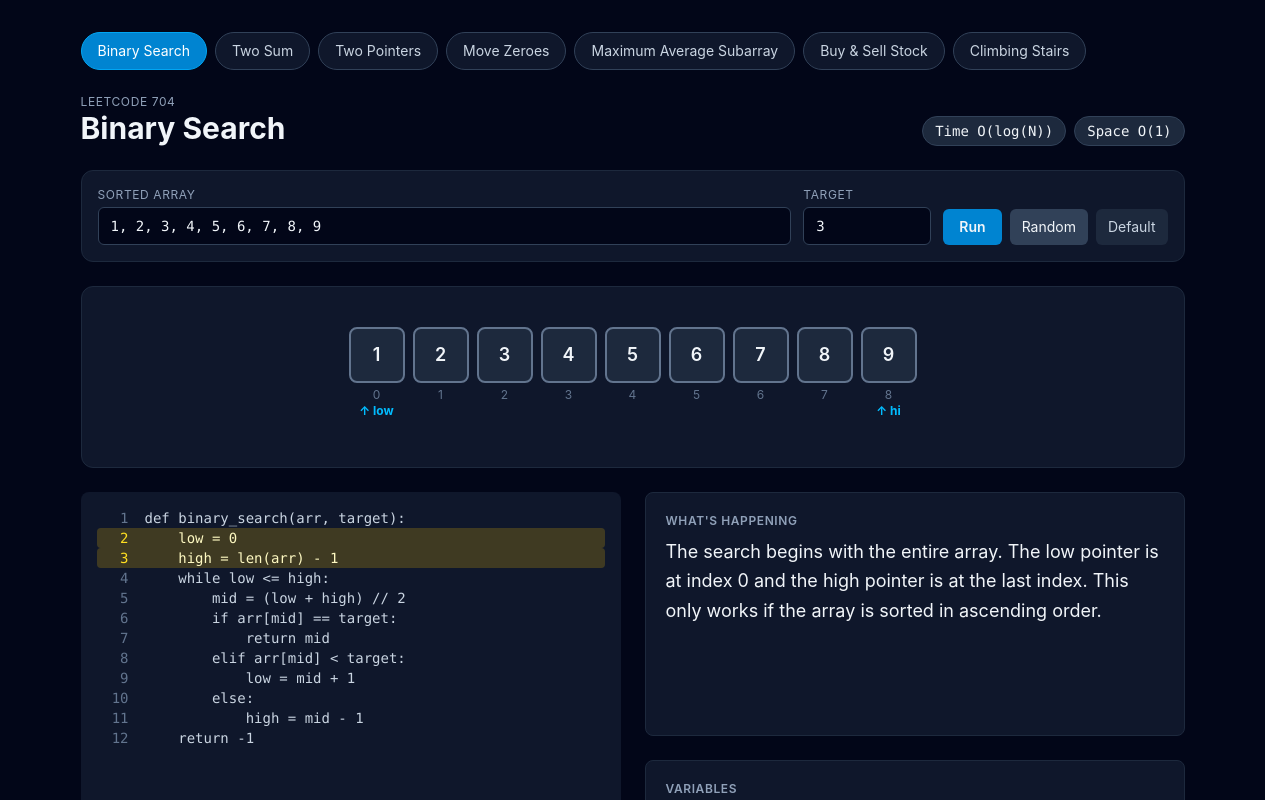
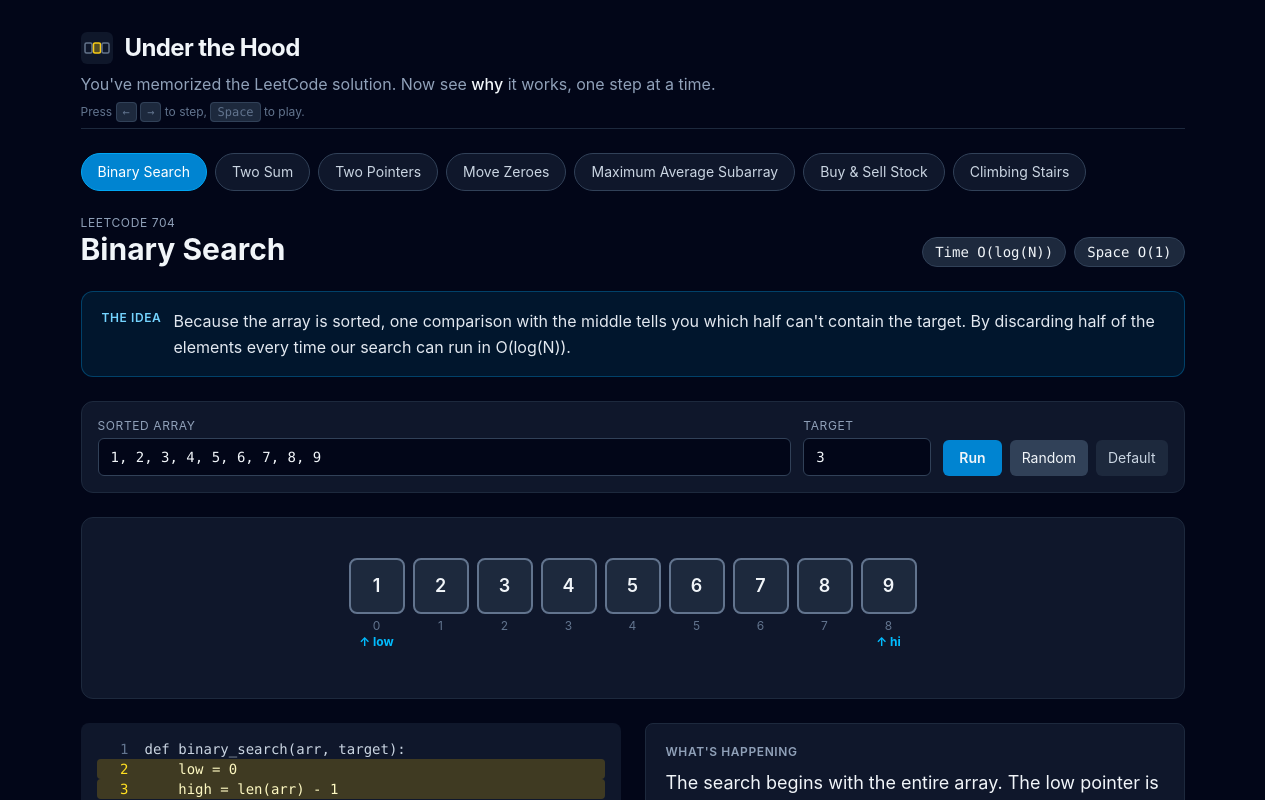
Before and after one commit to max-dean05/under-the-hood, a React (Vite) app: page / in a window 1280 px wide. Shown: the top 800 px of the page. Built offline with nearby package versions, Linux system fonts and the light colour scheme.

Commit message:
polish: added idea explanation for each module

```diff
--- a/src/App.jsx
+++ b/src/App.jsx
@@ -4,7 +4,7 @@ import ArrayView from "./components/ArrayView.jsx";
 import CodePanel from "./components/CodePanel.jsx";
 import VarsPanel from "./components/VarsPanel.jsx";
 import HashMapView from "./components/HashMapView.jsx";
-import InputEditor from './components/InputEditor.jsx';
+import InputEditor from "./components/InputEditor.jsx";
 
 const SPEEDS = [
   { label: "0.5x", ms: 2000 },
@@ -87,6 +87,35 @@ function App() {
     <>
       <div className="min-h-screen bg-slate-950 text-slate-100">
         <div className="max-w-6xl mx-auto px-6 py-8 flex flex-col gap-6">
+          {/* Page Header */}
+          <div className="flex flex-col gap-2 pb-2 border-b border-slate-800">
+            <div className="flex items-center gap-3">
+              <img src="/favicon.svg" alt="" className="w-8 h-8" />
+              <h1 className="text-2xl font-bold tracking-tight">
+                Under the Hood
+              </h1>
+            </div>
+            <p className="text-slate-400 max-w-2xl">
+              You've memorized the LeetCode solution. Now see{" "}
+              <span className="text-slate-100 font-medium">why</span> it works,
+              one step at a time.
+            </p>
+            <p className="text-xs text-slate-500">
+              Press{" "}
+              <kbd className="px-1.5 py-0.5 rounded bg-slate-800 border border-slate-700">
+                ←
+              </kbd>{" "}
+              <kbd className="px-1.5 py-0.5 rounded bg-slate-800 border border-slate-700">
+                →
+              </kbd>{" "}
+              to step,{" "}
+              <kbd className="px-1.5 py-0.5 rounded bg-slate-800 border border-slate-700">
+                Space
+              </kbd>{" "}
+              to play.
+            </p>
+          </div>
+
           {/* Module tabs */}
           <nav className="flex flex-wrap gap-2">
             {modules.map((m) => (
@@ -121,6 +150,16 @@ function App() {
               </span>
             </div>
           </header>
+
+          {/* Problem description */}
+          {mod.idea && (
+            <div className="flex gap-3 items-start bg-sky-500/10 border border-sky-500/30 rounded-xl px-5 py-4">
+              <span className="text-xs font-semibold uppercase tracking-wider text-sky-300 shrink-0 pt-0.5">
+                The idea
+              </span>
+              <p className="text-slate-200 leading-relaxed">{mod.idea}</p>
+            </div>
+          )}
 
           {/* Custom input field */}
           <InputEditor mod={mod} input={input} onApply={applyInput} />
--- a/src/modules/bestTimeStock.js
+++ b/src/modules/bestTimeStock.js
@@ -130,6 +130,7 @@ export const bestTimeStock = {
     generateSteps,
     time: "O(n)",
     space: "O(1)",
+    idea: "To sell on any day, the best buy is the cheapest day before it. Instead of comparing every pair of days, just keep the lowest price so far.",
     inputFields: [
         { name: "arr", label: "Prices", type: "array" },
     ],
--- a/src/modules/binarySearch.js
+++ b/src/modules/binarySearch.js
@@ -80,6 +80,7 @@ export const binarySearch = {
     generateSteps,
     time: "O(log(N))",
     space: "O(1)",
+    idea: "Because the array is sorted, one comparison with the middle tells you which half can't contain the target. By discarding half of the elements every time our search can run in O(log(N)).",
     inputFields: [
         { name: "arr", label: "Sorted array", type: "array" },
         { name: "target", label: "Target", type: "number"},
--- a/src/modules/climbingStairs.js
+++ b/src/modules/climbingStairs.js
@@ -81,6 +81,7 @@ export const climbingStairs = {
     generateSteps,
     time: "O(N)",
     space: "O(N)",
+    idea: "Your last move onto stair n came from stair n-1 or n-2. So ways(n) = ways(n-1) + ways(n-2). By saving the previous answer, you save a ton of time.",
     inputFields: [
         { name: "n", label: "Stairs n", type: "number" },
     ],
--- a/src/modules/maxAvgSubarray.js
+++ b/src/modules/maxAvgSubarray.js
@@ -187,8 +187,9 @@ export const maxAvgSubarray = {
     code,
     defaultInput: { arr: [2, 1, 5, 1, 3, 2, 6, 1, 4], k: 3 },
     generateSteps,
-    time: "O(n)",
+    time: "O(N)",
     space: "O(1)",
+    idea: "Every time the window moves, we gain one element and lose another, making calculating the new sum O(1) if we're clever.",
     inputFields: [
         { name: "arr", label: "Array", type: "array" },
         { name: "k", label: "Window size k", type: "number" },
--- a/src/modules/moveZeroes.js
+++ b/src/modules/moveZeroes.js
@@ -96,6 +96,7 @@ export const moveZeroes = {
     generateSteps,
     time: "O(N)",
     space: "O(1)",
+    idea: "A write pointer marks where the next non-zero belongs. Each non-zero gets swapped forward to it, so finished numbers pile up on the left and zeros drift to the back, all in place.",
     inputFields: [
         { name: "arr", label: "Array", type: "array"},
     ],
--- a/src/modules/twoPointers.js
+++ b/src/modules/twoPointers.js
@@ -85,6 +85,7 @@ export const twoPointers = {
   generateSteps,
   time: "O(N)",
   space: "O(1)",
+  idea: "In a sorted array, if the sum of both ends is too small, the left number can't be part of any answer, so drop it. Too big? Drop the right one. Every step rules out a number.",
   inputFields: [
     { name: "arr", label: "Sorted array", type: "array" },
     { name: "target", label: "Target", type: "number" },
--- a/src/modules/twoSum.js
+++ b/src/modules/twoSum.js
@@ -79,6 +79,7 @@ export const twoSum = {
     mapLabel: "seen  (value → index)",
     time: "O(N)",
     space: "O(N)",
+    idea: "Instead of checking every pair, remember each number you've seen in a hash map. Then, 'does my partner exist?' becomes an instant lookup.",
     inputFields: [
         { name: "arr", label: "Array", type: "array" },
         { name: "target", label: "Target", type: "number" },
```
